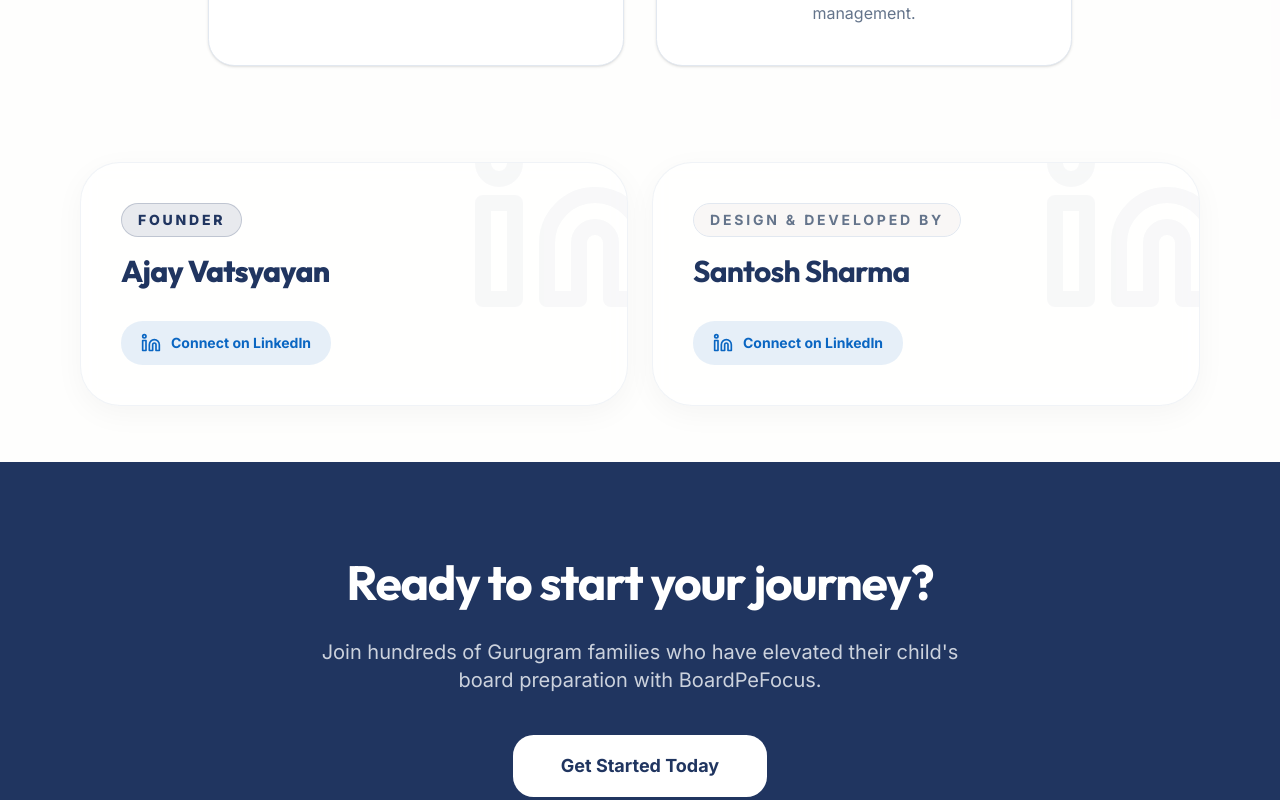
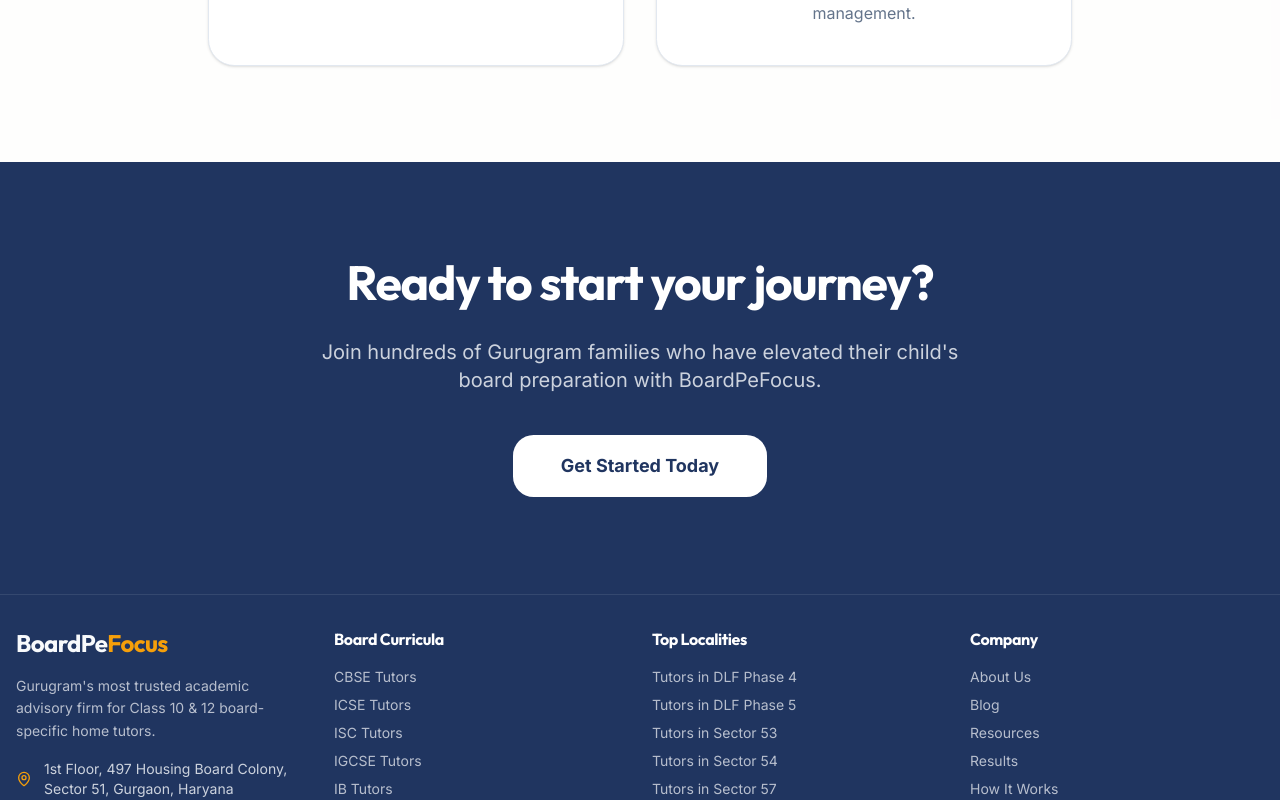
Before and after one commit to santoshnxtutors/BoardPeFocus, a Next.js app in the folder apps/frontend/: page /about in a window 1280 px wide. Shown: the part 1660-2460 px from the top of the page. Built offline with nearby package versions, Linux system fonts and the light colour scheme; no server answers.

Commit message:
Remove about profile cards and footer sitemap link

```diff
--- a/apps/frontend/src/app/about/page.tsx
+++ b/apps/frontend/src/app/about/page.tsx
@@ -1,6 +1,6 @@
 import { FadeIn } from "@/lib/animations";
 import { Badge } from "@/components/ui/badge";
-import { ShieldCheck, Target, Users, BookOpen, MapPin, Linkedin } from "lucide-react";
+import { ShieldCheck, Target, Users, BookOpen, MapPin } from "lucide-react";
 import Link from "next/link";
 import { Button } from "@/components/ui/button";
 import { constructMetadata } from "@/lib/seo";
@@ -104,68 +104,6 @@
         </div>
       </section>
 
-      <section className="bg-muted/20 pb-14">
-        <div className="container mx-auto px-4 max-w-6xl">
-          <FadeIn>
-            <div className="grid grid-cols-1 gap-6 md:grid-cols-2">
-              <div className="group relative overflow-hidden rounded-[2.5rem] border border-border/50 bg-white/50 p-8 text-left shadow-[0_8px_30px_rgb(0,0,0,0.04)] backdrop-blur-sm transition-all duration-500 hover:bg-white hover:shadow-[0_8px_30px_rgb(0,0,0,0.08)] md:p-10">
-                <div className="absolute -right-8 -top-8 opacity-[0.03] transition-transform duration-500 group-hover:scale-110 group-hover:opacity-[0.05]">
-                  <Linkedin className="h-48 w-48 text-primary" />
-                </div>
-                <div className="relative z-10 flex h-full flex-col justify-between gap-8">
-                  <div>
-                    <div className="mb-4 inline-flex items-center rounded-full bg-primary/10 px-4 py-1.5 border border-primary/20">
-                      <span className="text-sm font-extrabold uppercase tracking-[0.2em] text-primary">
-                        Founder
-                      </span>
-                    </div>
-                    <h3 className="font-heading text-3xl font-extrabold text-primary">
-                      Ajay Vatsyayan
-                    </h3>
-                  </div>
-                  <Link
-                    href="https://www.linkedin.com/in/ajay-vatsyayan-91738b11a/"
-                    target="_blank"
-                    rel="noopener noreferrer"
-                    className="inline-flex w-fit items-center gap-2.5 rounded-2xl bg-[#0A66C2]/10 px-5 py-3 text-sm font-bold text-[#0A66C2] transition-all duration-300 hover:bg-[#0A66C2] hover:text-white"
-                  >
-                    <Linkedin className="h-5 w-5" />
-                    <span>Connect on LinkedIn</span>
-                  </Link>
-                </div>
-              </div>
-
-              <div className="group relative overflow-hidden rounded-[2.5rem] border border-border/50 bg-white/50 p-8 text-left shadow-[0_8px_30px_rgb(0,0,0,0.04)] backdrop-blur-sm transition-all duration-500 hover:bg-white hover:shadow-[0_8px_30px_rgb(0,0,0,0.08)] md:p-10">
-                <div className="absolute -right-8 -top-8 opacity-[0.03] transition-transform duration-500 group-hover:scale-110 group-hover:opacity-[0.05]">
-                  <Linkedin className="h-48 w-48 text-primary" />
-                </div>
-                <div className="relative z-10 flex h-full flex-col justify-between gap-8">
-                  <div>
-                    <div className="mb-4 inline-flex items-center rounded-full bg-muted px-4 py-1.5 border border-border">
-                      <span className="text-sm font-bold uppercase tracking-[0.2em] text-muted-foreground">
-                        Design & Developed By
-                      </span>
-                    </div>
-                    <h3 className="font-heading text-3xl font-bold text-primary">
-                      Santosh Sharma
-                    </h3>
-                  </div>
-                  <Link
-                    href="https://www.linkedin.com/in/santosh-sharma-a57026220/"
-                    target="_blank"
-                    rel="noopener noreferrer"
-                    className="inline-flex w-fit items-center gap-2.5 rounded-2xl bg-[#0A66C2]/10 px-5 py-3 text-sm font-bold text-[#0A66C2] transition-all duration-300 hover:bg-[#0A66C2] hover:text-white"
-                  >
-                    <Linkedin className="h-5 w-5" />
-                    <span>Connect on LinkedIn</span>
-                  </Link>
-                </div>
-              </div>
-            </div>
-          </FadeIn>
-        </div>
-      </section>
-
       {/* CTA Section */}
       <section className="py-24 bg-primary text-white">
         <div className="container mx-auto px-4 text-center">
--- a/apps/frontend/src/components/layout/footer.tsx
+++ b/apps/frontend/src/components/layout/footer.tsx
@@ -103,7 +103,6 @@
               <li><Link href="/process" className="hover:text-accent transition-colors">How It Works</Link></li>
               <li><Link href="/faqs" className="hover:text-accent transition-colors">FAQs</Link></li>
               <li><Link href="/support" className="hover:text-accent transition-colors">Support</Link></li>
-              <li><Link href="/site-map" className="hover:text-accent transition-colors">HTML Sitemap</Link></li>
               <li><Link href="/privacy-policy" className="hover:text-accent transition-colors">Privacy</Link></li>
               <li><Link href="/terms" className="hover:text-accent transition-colors">Terms</Link></li>
             </ul>
```
